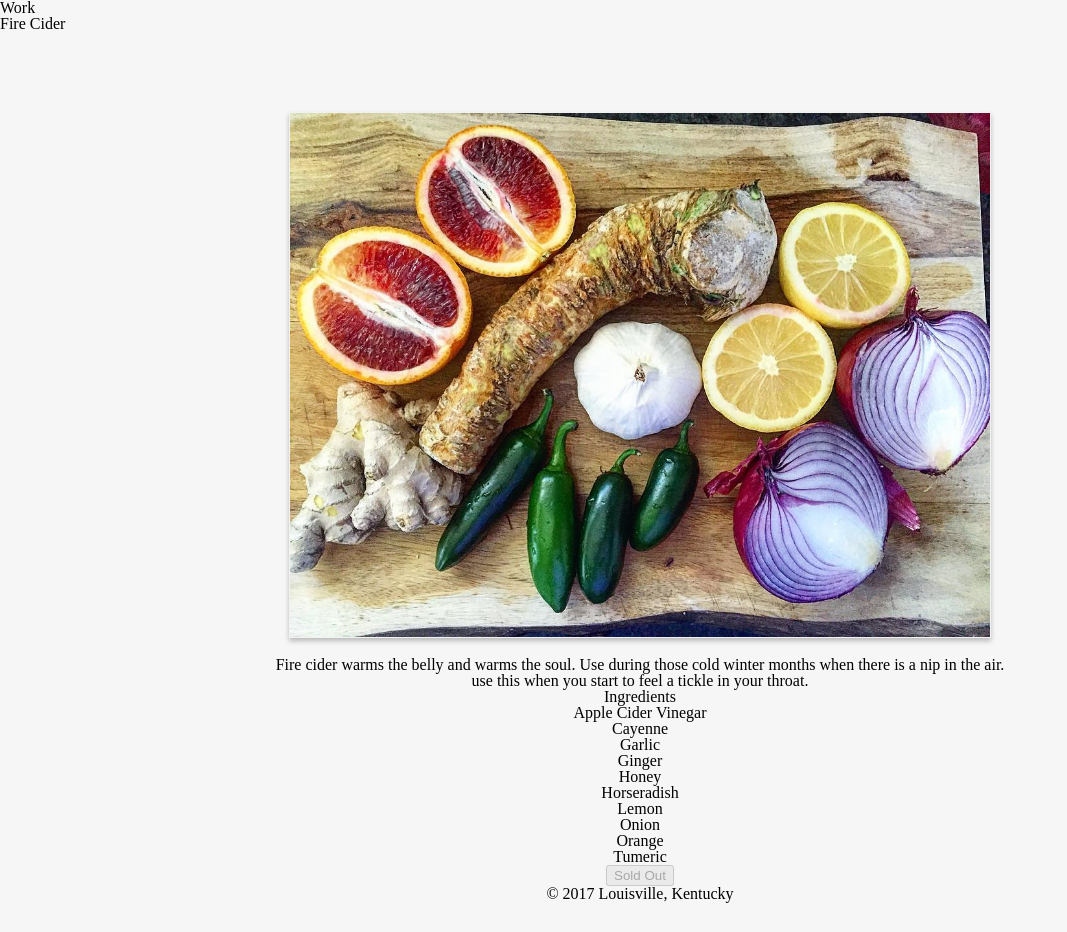
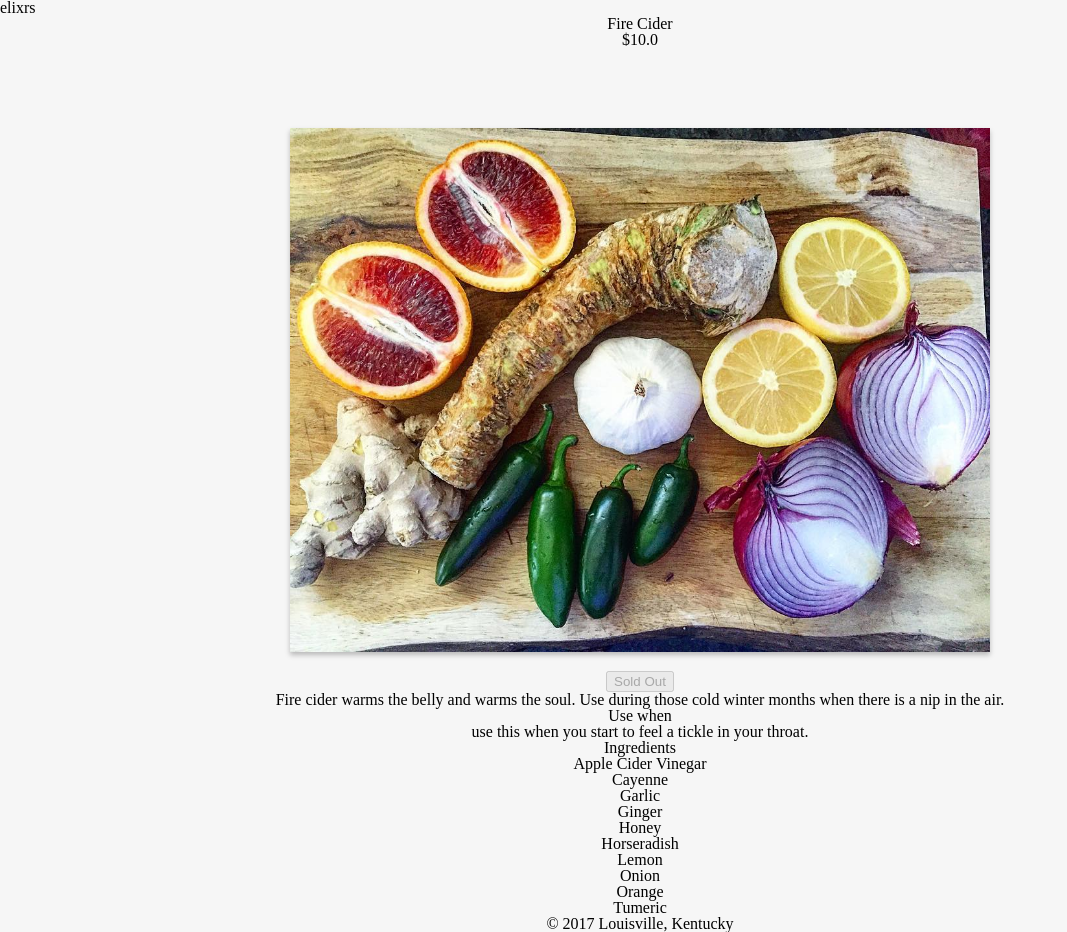
Before and after one commit to line47/hearthandmoon.github.io, a Jekyll site: the page built from _elixrs/fire-cider.md, in a window 1280 px wide. Shown: the whole page, without its empty margins (0-1067 px from the left). Built offline with Jekyll 4.4.1, drawn with Linux system fonts in a browser that asks for light colours; before the commit the page ends 902 px from its top, so only the background shows below that.

Commit message:
updating product page layout

```diff
--- a/_elixrs/fire-cider.md
+++ b/_elixrs/fire-cider.md
@@ -3,6 +3,7 @@ layout: product
 title: Fire Cider
 category: elixr
 shortDescription: Fire cider warms the belly and warms the soul. Use during those cold winter months when there is a nip in the air.
+price: 10.00
 smallImage: /images/elixr-fire-cider.jpg
 largeImage: /images/elixr-fire-cider-large.jpg
 ingredients:
--- a/_layouts/product.html
+++ b/_layouts/product.html
@@ -1,44 +1,43 @@
 <!DOCTYPE HTML>
 <html>
     {% include head.html %}
-
     <body class="layout-project">
         {% include top-nav.html %}
         <div class="page-header">
-            <h1 class="page-title">Work</h1>
+            <h1 class="page-title">{{ page.category }}s</h1>
         </div>
-
-        <div class="page-subheader">
-            <h2 class="page-subtitle">{{ page.title }}</h2>
-        </div>
-
         <div class="content-container">
             <div class="main-content">
+                <div class="item-info">
+                    <h2 class="item-title">{{ page.title }}</h2>
+                    <span class="item-price">${{ page.price }}</span>
+                </div>
+                <div class="item-photo">
                     {% if page.largeImage %}
-                <img src="{{ page.largeImage }}" style="max-width:100%; box-shadow:0px 3px 5px 0px rgba(0,0,0, .25); margin-bottom:1rem; border: 1px solid rgba(239, 239, 239, 0.68);"/>
+                      <img src="{{ page.largeImage }}" style="max-width:100%; box-shadow:0px 3px 5px 0px rgba(0,0,0, .25); margin-bottom:1rem;" />
                     {% endif %}
-                {{ content }}
-                <p>
-                    {{ page.shortDescription }}
-                </p>
-                <p>
-                    {{ page.Usage }}
-                </p>
-                <h3>Ingredients</h3>
-                <ul class="list-unstyled list-inline list-responsibilities">
-                    {% assign sorted = (page.ingredients | sort) %} {% for item in sorted %}
-                    <li>{{ item }}</li>
-                    {% endfor %}
-                </ul>
+                </div>
+                <div class="item-description">
                     {% if page.soldOut %}
                       <button disabled="disabled">Sold Out</button>
                     {% else %}
                       <button>Buy Now</button>
                     {% endif %}
-
+                    <p class="item-description">
+                        {{ page.shortDescription }}
+                    </p>
+                    <h3>Use when</h3>
+                    <p class="item-usage">
+                        {{ page.Usage }}
+                    </p>
+                    <h3>Ingredients</h3>
+                    <ul class="list-unstyled list-inline item-ingredients">
+                        {% assign sorted = (page.ingredients | sort) %}
+                        {% for item in sorted %}
+                          <li>{{ item }}</li>
+                        {% endfor %}
+                    </ul>
                 </div>
-            <div class="relative-content">
-
             </div>
         </div>
 
```
Lines whose indentation alone changed are shown as unchanged.
